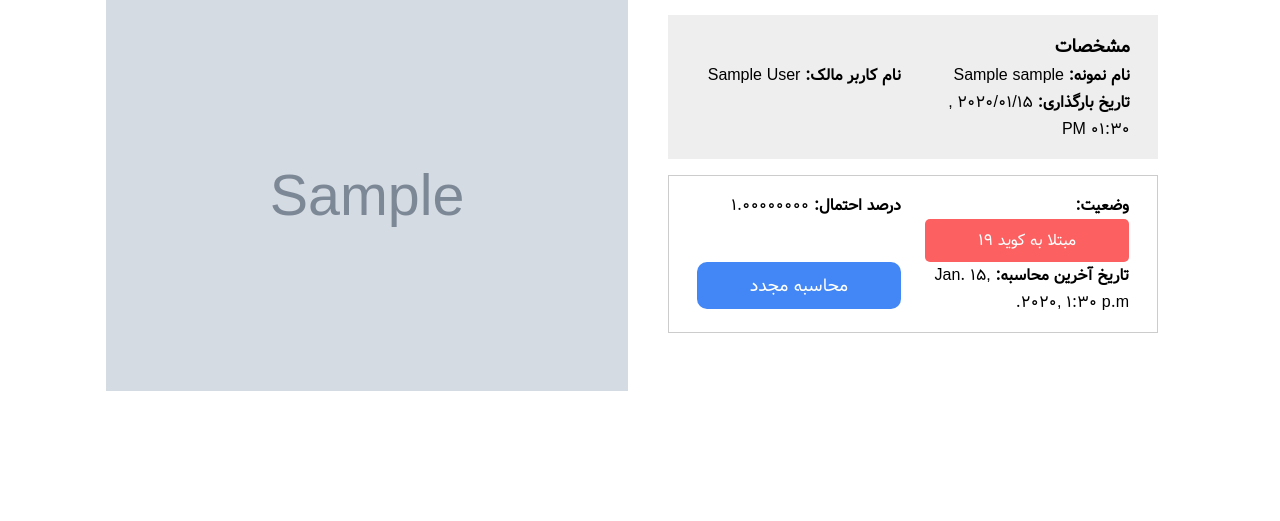
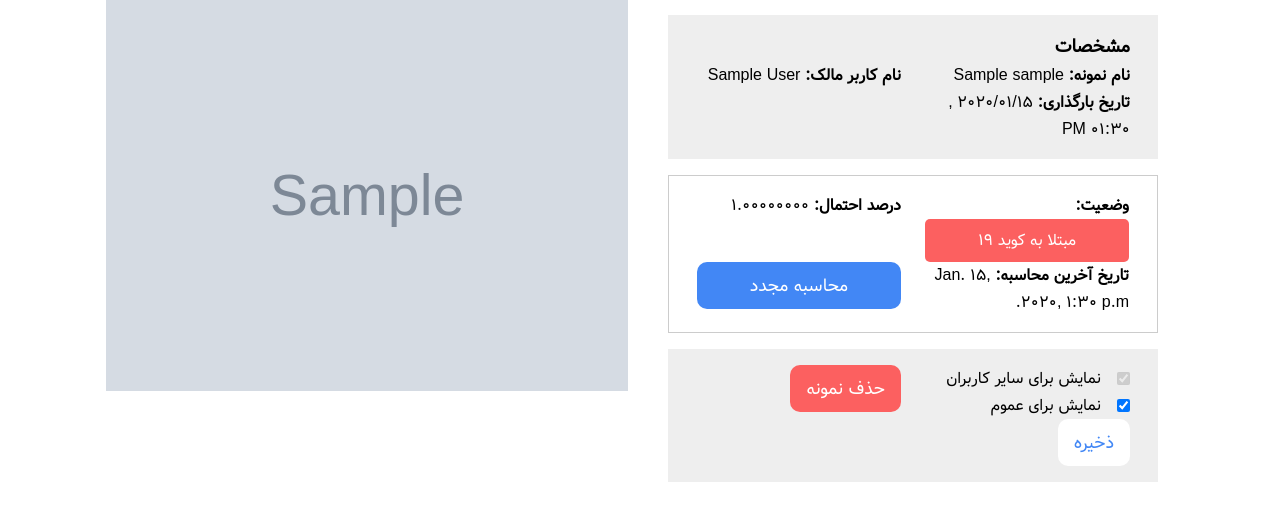
Before and after one commit to W1ckedD/COVID_CT_scan_classification_interface_django, a Django app: page /samples/my-samples/1 in a window 1280 px wide. Shown: the part 115-636 px from the top of the page. Run offline with Django 4.2, Linux system fonts and the light colour scheme; tables that the repository leaves empty hold one stand-in row (values such as "Sample post"); grey boxes marked "Sample" are stand-in pictures; some libraries are stand-ins or nearby versions.

Commit message:
added delete-sample functionality

```diff
--- a/core/samples/templates/samples/my-sample-details.html
+++ b/core/samples/templates/samples/my-sample-details.html
@@ -1,6 +1,7 @@
-{% extends 'base.html' %} {% block title %}{{sample.account}} | {{ sample.name}}
+{% extends 'base.html' %}
+{% load static %}
+{% block title %}{{sample.account}} | {{ sample.name}}
 {% endblock %} {% block content %}
-
 <h1>{{ sample.name }}</h1>
 <div class="row">
   <div class="col-lg-6 order-1 order-lg-2">
@@ -68,8 +69,54 @@
           </button>
         </form>
       </div>
+
+
+    </div>
+    <div class="row sample-section-odd">
+      <div class="col-lg-6 col-sm-12">
+        <form action="{% url 'samples_my-sample-details' sample.id %}" method="post">
+          {% csrf_token %}
+          <div class="checkbox-container">
+            <label for="visible_to_users">نمایش برای سایر کاربران</label>
+            {% if sample.visible_to_public %}
+            <input type="checkbox" name="visible_to_users" id="users-checkbox" checked disabled/>
+            {% elif sample.visible_to_users %}
+            <input type="checkbox" name="visible_to_users" id="users-checkbox" checked />
+            {% else %}
+            <input type="checkbox" name="visible_to_users" id="users-checkbox" />
+            {% endif %}
+          </div>
+          <div class="checkbox-container">
+            <label for="visible_to_public">نمایش برای عموم</label>
+            {% if sample.visible_to_public %}
+            <input type="checkbox" name="visible_to_public" id="public-checkbox" checked />
+            {% else %}
+            <input type="checkbox" name="visible_to_public" id="public-checkbox" />
+            {% endif %}
+          </div>
+          <button type="submit" class="btn btn-secondary">ذخیره</button>
+        </form>
+      </div>
+      <div class="col-lg-6 col-sm-12">
+        <form action="{% url 'samples_delete-sample' %}" method="post" id="delete_form">
+          {% csrf_token %}
+          <input type="hidden" name="sample_id" value="{{ sample.id }}">
+          <button type="submit" class="btn btn-danger">حذف نمونه</button>
+        </form>
+      </div>
     </div>
   </div>
 </div>
+<script src="{% static 'js/add-sample.js' %}"></script>
+<script>
+  const deleteForm = document.querySelector('#delete_form');
+  deleteForm.addEventListener('submit', function(event) {
+    event.preventDefault();
+    const deleteSample = confirm('آیا از تصمیم خود اطمینان دارید؟');
+    if (deleteSample) {
+      event.target.submit();
+    }
+  });
+</script>
 
 {% endblock %}
--- a/core/samples/urls.py
+++ b/core/samples/urls.py
@@ -6,5 +6,6 @@ urlpatterns = [
   path('my-samples/', views.MySamplesView.as_view(), name='samples_my-samples'),
   path('my-samples/<int:id>', views.SampleDetailsView.as_view(), name='samples_my-sample-details'),
   path('add-sample/', views.AddSampleView.as_view(), name='samples_add-sample'),
-  path('predict/', views.PredictSample.as_view(), name='samples_predict-sample')
+  path('delete-sample/', views.DeleteSample.as_view(), name='samples_delete-sample'),
+  path('predict/', views.PredictSample.as_view(), name='samples_predict-sample'),
 ]
--- a/core/samples/views.py
+++ b/core/samples/views.py
@@ -65,8 +65,28 @@
     sample = get_object_or_404(Sample, id=kwargs.get('id'))
     return render(request, 'samples/my-sample-details.html', context={'sample': sample})
 
+  def post(self, request, *args, **kwargs):
+    visible_to_users = request.POST.get('visible_to_users')
+    visible_to_public = request.POST.get('visible_to_public')
+    sample = get_object_or_404(Sample, id=kwargs.get('id'))
+
+    if visible_to_public is not None:
+      sample.visible_to_users = True
+      sample.visible_to_public = True
+    elif visible_to_users is not None:
+      sample.visible_to_users = True
+      sample.visible_to_public = False
+    else:
+      sample.visible_to_users = False
+      sample.visible_to_public = False
+    sample.save()
+    return redirect('samples_my-sample-details', kwargs.get('id'))
+
 class PredictSample(View):
   def post(self, request, *args, **kwargs):
+    if not request.user.is_authenticated:
+      messages.error(request, 'برای استفاده از این بخش ابتدا به حساب کاربری خود وارد شوید.')
+      return redirect('accounts_login')
     MODEL_DIR = os.path.join(os.getcwd(), 'models', '002.h5')
     cnn_model = load_model(MODEL_DIR)
     sample_id = request.POST.get('sample_id')
@@ -86,3 +106,16 @@
     sample.predicted_at = timezone.now()
     sample.save()
     return redirect('samples_my-sample-details', sample_id)
+
+class DeleteSample(View):
+  def post(self, request, *args, **kwargs):
+    if not request.user.is_authenticated:
+      messages.error(request, 'برای استفاده از این بخش ابتدا به حساب کاربری خود وارد شوید.')
+      return redirect('accounts_login')
+    sample_id = request.POST.get('sample_id')
+    sample = get_object_or_404(Sample, id=sample_id)
+    IMG_DIR = os.path.join(os.getcwd(), 'media', str(sample.image).split('/')[2])
+    fs = FileSystemStorage()
+    fs.delete(IMG_DIR)
+    sample.delete()
+    return redirect('samples_my-samples')
--- a/core/static/css/style.css
+++ b/core/static/css/style.css
@@ -103,6 +103,15 @@ html, body, h1, h2, h3, h4, h5, h6, p, input, textarea, button, a {
   background-color: #ccc;
 }
 
+.btn-danger {
+  background-color: var(--danger-color);
+  color: white;
+}
+
+.btn-danger:hover {
+  background-color: rgba(252, 96, 96, 0.7);
+}
+
 .btn-block {
   width: 100%;
 }
```
Also changed, not shown: 1 other file.
